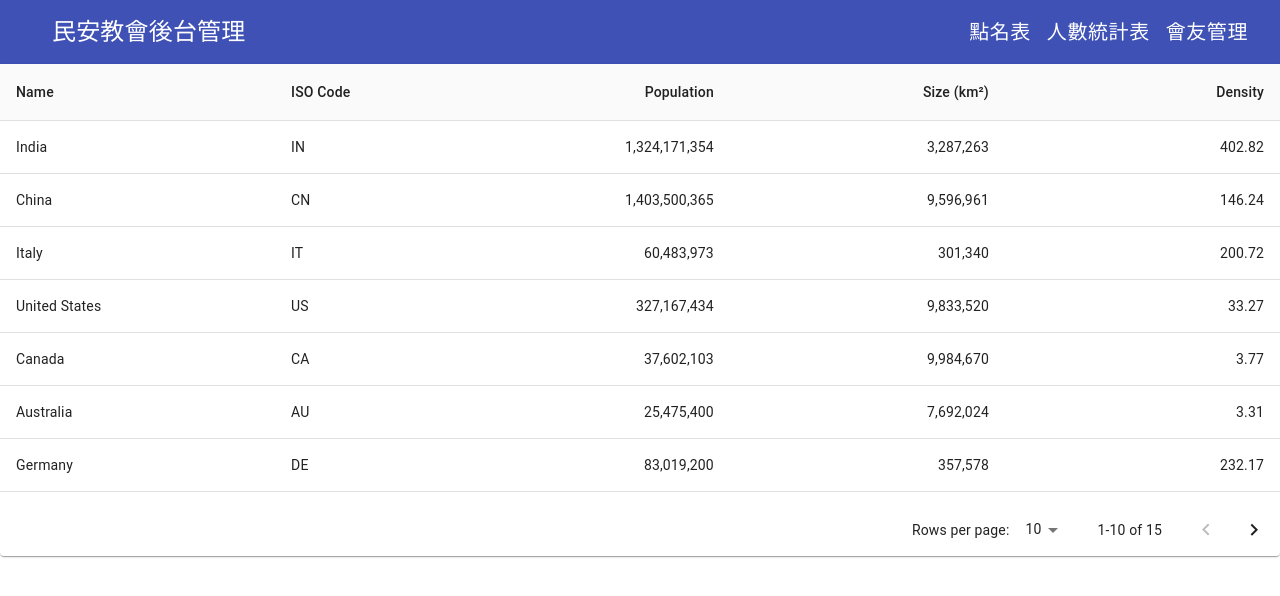
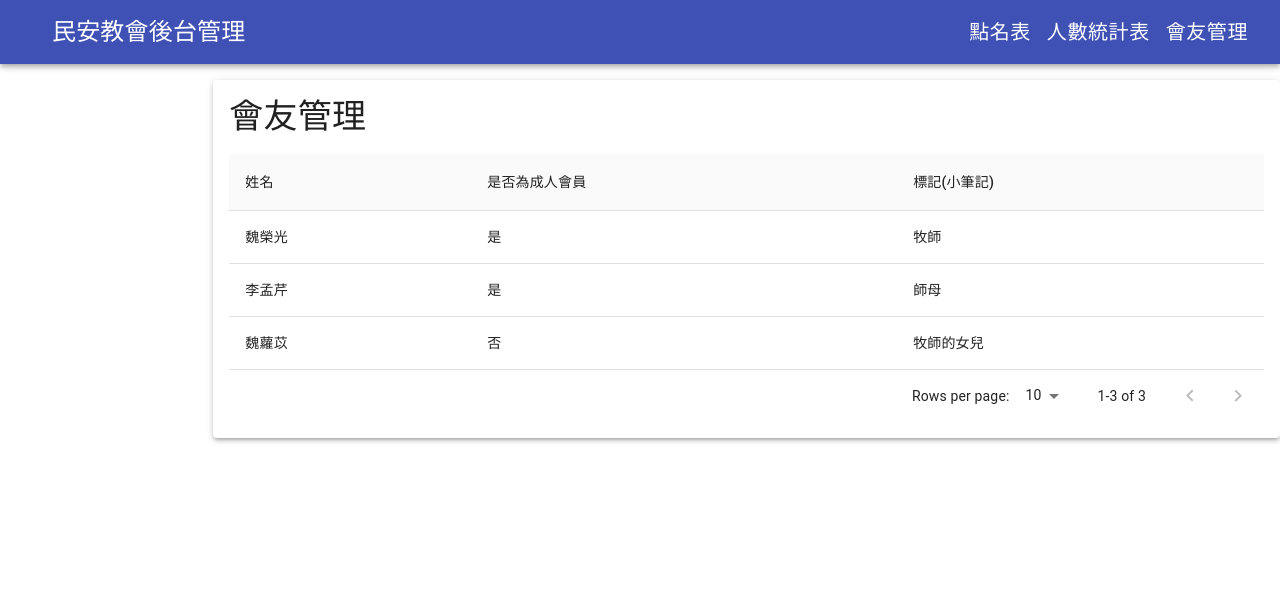
Before and after one commit to steven-oss/minaanChurch, a React (Create React App) app in the folder minan_rollcall/: page /MemberManagement in a window 1280 px wide. Shown: the top 596 px of the page. Built offline with nearby package versions, Linux system fonts and the light colour scheme.

Commit message:
table更改

```diff
--- a/minan_rollcall/src/app/module/memberManagement/components/MemberManagementTable.tsx
+++ b/minan_rollcall/src/app/module/memberManagement/components/MemberManagementTable.tsx
@@ -8,78 +8,47 @@ import TableContainer from '@material-ui/core/TableContainer';
 import TableHead from '@material-ui/core/TableHead';
 import TablePagination from '@material-ui/core/TablePagination';
 import TableRow from '@material-ui/core/TableRow';
+import { Typography } from '@material-ui/core';
 
 interface Column {
-  id: 'name' | 'code' | 'population' | 'size' | 'density';
+  id: 'name' | 'isAdult' | 'notes';
   label: string;
-  minWidth?: number;
-  align?: 'right';
-  format?: (value: number) => string;
 }
 
 const columns: Column[] = [
-  { id: 'name', label: 'Name', minWidth: 170 },
-  { id: 'code', label: 'ISO\u00a0Code', minWidth: 100 },
+  { id: 'name', label: '姓名' },
+  { id: 'isAdult', label: '是否為成人會員'},
   {
-    id: 'population',
-    label: 'Population',
-    minWidth: 170,
-    align: 'right',
-    format: (value: number) => value.toLocaleString('en-US'),
-  },
-  {
-    id: 'size',
-    label: 'Size\u00a0(km\u00b2)',
-    minWidth: 170,
-    align: 'right',
-    format: (value: number) => value.toLocaleString('en-US'),
-  },
-  {
-    id: 'density',
-    label: 'Density',
-    minWidth: 170,
-    align: 'right',
-    format: (value: number) => value.toFixed(2),
+    id: 'notes',
+    label: '標記(小筆記)'
   },
 ];
 
 interface Data {
   name: string;
-  code: string;
-  population: number;
-  size: number;
-  density: number;
+  isAdult: string;
+  notes: string;
 }
 
-function createData(name: string, code: string, population: number, size: number): Data {
-  const density = population / size;
-  return { name, code, population, size, density };
+function createData(name: string, isAdult: string, notes: string): Data {
+  return { name, isAdult, notes };
 }
 
 const rows = [
-  createData('India', 'IN', 1324171354, 3287263),
-  createData('China', 'CN', 1403500365, 9596961),
-  createData('Italy', 'IT', 60483973, 301340),
-  createData('United States', 'US', 327167434, 9833520),
-  createData('Canada', 'CA', 37602103, 9984670),
-  createData('Australia', 'AU', 25475400, 7692024),
-  createData('Germany', 'DE', 83019200, 357578),
-  createData('Ireland', 'IE', 4857000, 70273),
-  createData('Mexico', 'MX', 126577691, 1972550),
-  createData('Japan', 'JP', 126317000, 377973),
-  createData('France', 'FR', 67022000, 640679),
-  createData('United Kingdom', 'GB', 67545757, 242495),
-  createData('Russia', 'RU', 146793744, 17098246),
-  createData('Nigeria', 'NG', 200962417, 923768),
-  createData('Brazil', 'BR', 210147125, 8515767),
+  createData('魏榮光', '是', '牧師'),
+  createData('李孟芹', '是', '師母'),
+  createData('魏蘿苡', '否', '牧師的女兒'),
 ];
 
 const useStyles = makeStyles({
   root: {
     width: '100%',
+    marginTop:'16px',
+    padding:'16px'
   },
   container: {
     maxHeight: 440,
+    marginTop:'16px'
   },
 });
 
@@ -98,7 +67,8 @@ export default function MemberManagementTable() {
   };
 
   return (
-    <Paper className={classes.root}>
+    <Paper className={classes.root} elevation={3}>
+      <Typography variant='h4'>會友管理</Typography>
       <TableContainer className={classes.container}>
         <Table stickyHeader aria-label="sticky table">
           <TableHead>
@@ -106,8 +76,6 @@ export default function MemberManagementTable() {
               {columns.map((column) => (
                 <TableCell
                   key={column.id}
-                  align={column.align}
-                  style={{ minWidth: column.minWidth }}
                 >
                   {column.label}
                 </TableCell>
@@ -117,12 +85,12 @@ export default function MemberManagementTable() {
           <TableBody>
             {rows.slice(page * rowsPerPage, page * rowsPerPage + rowsPerPage).map((row) => {
               return (
-                <TableRow hover role="checkbox" tabIndex={-1} key={row.code}>
+                <TableRow hover role="checkbox" tabIndex={-1} key={row.isAdult}>
                   {columns.map((column) => {
                     const value = row[column.id];
                     return (
-                      <TableCell key={column.id} align={column.align}>
-                        {column.format && typeof value === 'number' ? column.format(value) : value}
+                      <TableCell key={column.id} >
+                        {value}
                       </TableCell>
                     );
                   })}
--- a/minan_rollcall/src/app/module/memberManagement/pages/MemberManagementViewScreen.tsx
+++ b/minan_rollcall/src/app/module/memberManagement/pages/MemberManagementViewScreen.tsx
@@ -1,13 +1,17 @@
 import React from "react";
 import MemberManagementTable from "../components/MemberManagementTable.tsx";
-import { Box } from "@material-ui/core";
+import { Box, Grid, Paper } from "@material-ui/core";
 
 
 export default function MemberManagementViewScreen() {
     return(
-        <Box mt={2}>
+        <Grid container>
+            <Grid container item xs={2}>
 
-            <MemberManagementTable/>
-        </Box>
+            </Grid>
+            <Grid container item xs={10}>
+                <MemberManagementTable/>
+            </Grid>
+        </Grid>
     )
 }
```
